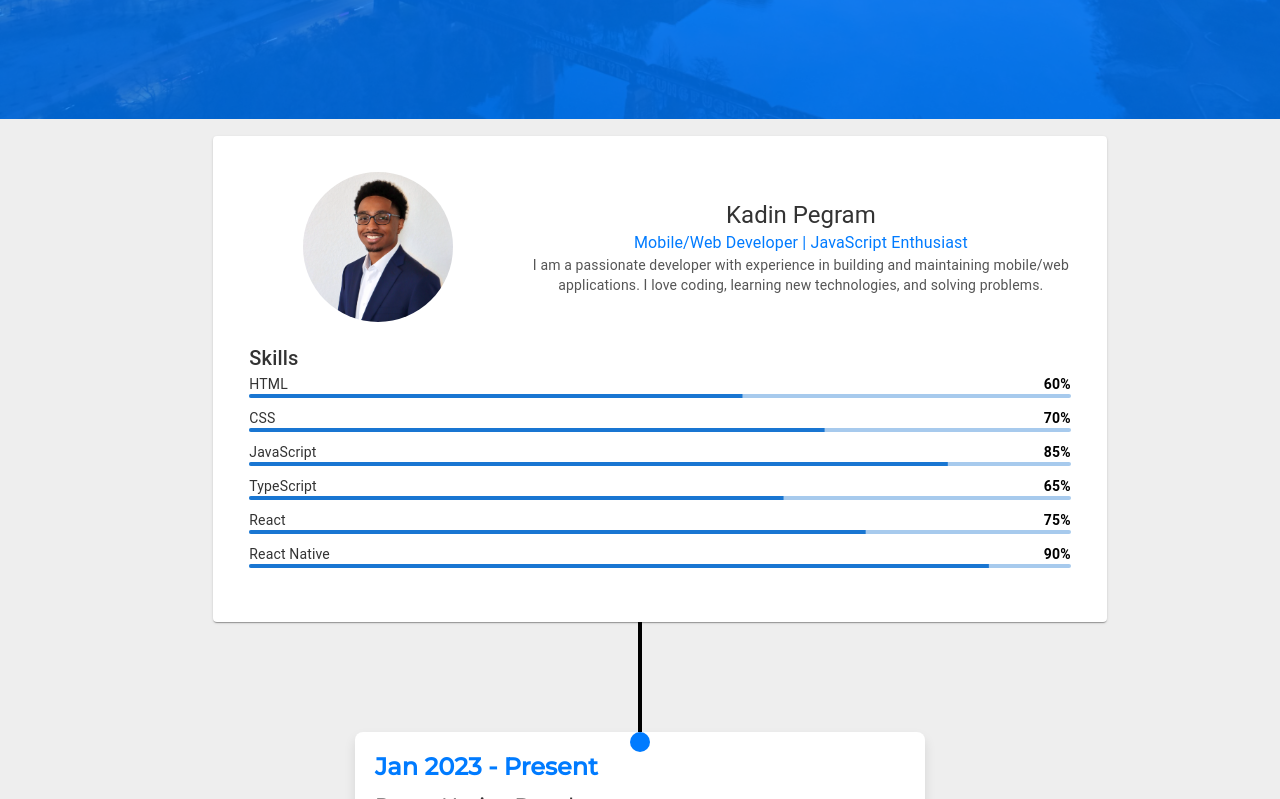
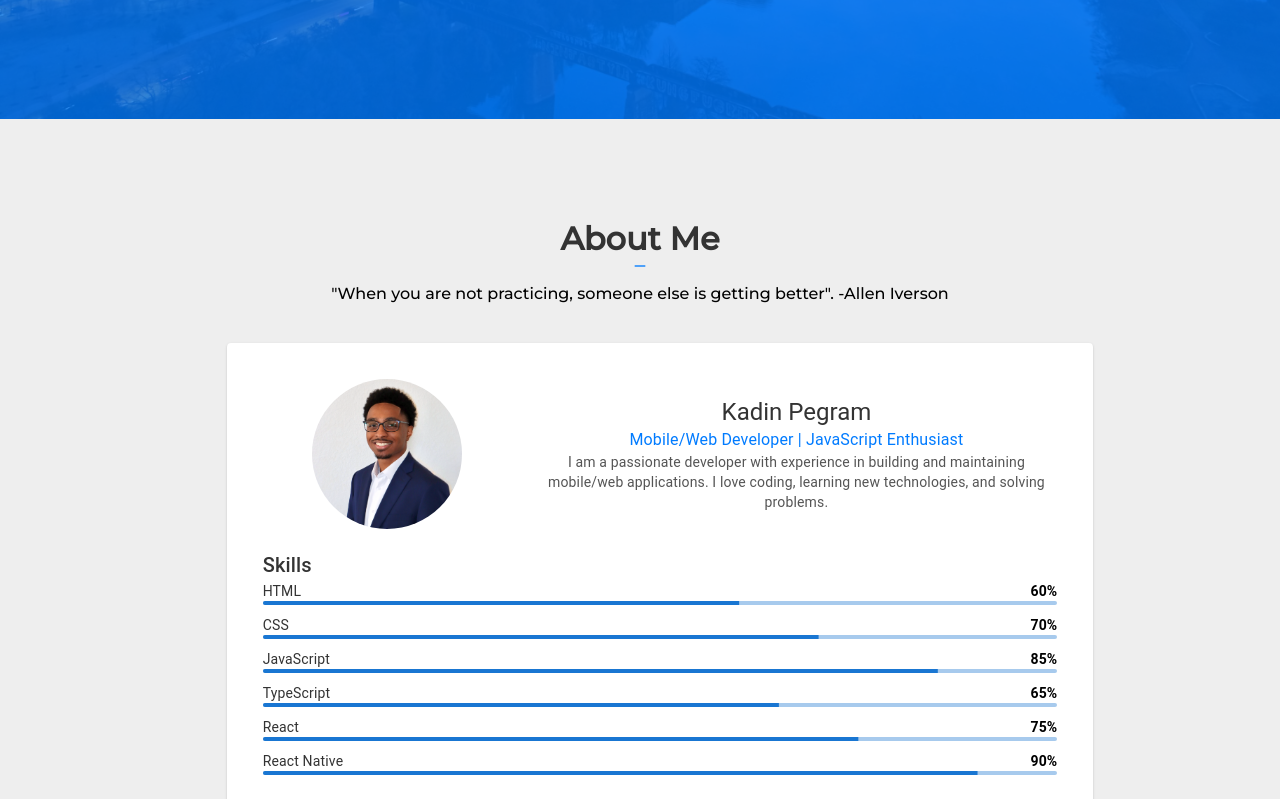
Before and after one commit to kepegram/myPortfolio, a React (Create React App) app: page / in a window 1280 px wide. Shown: the part 681-1480 px from the top of the page. Built offline with nearby package versions, Linux system fonts and the light colour scheme; no server answers.

Commit message:
Fixed some styling for small screens

```diff
--- a/src/components/about/about.css
+++ b/src/components/about/about.css
@@ -1,11 +1,12 @@
 /* Base styles */
 .a {
   display: flex;
-  height: 220vh;
+  min-height: 100vh;
   background-color: #eeeeee;
   align-items: center;
   justify-content: center;
   flex-direction: column;
+  padding: 20px;
 }
 
 .a-title {
@@ -28,6 +29,7 @@
   border-radius: 12px;
   transition: ease-in-out 200ms;
   width: 100%;
+  max-width: 1200px;
   margin: 0 auto;
 }
 
@@ -104,7 +106,7 @@
 /* Mobile responsiveness */
 @media (max-width: 768px) {
   .a {
-    height: auto;
+    min-height: auto;
     padding: 20px;
   }
 
--- a/src/components/projects/project.css
+++ b/src/components/projects/project.css
@@ -1,7 +1,7 @@
 /* Base styles */
 .p {
   display: flex;
-  height: 100vh;
+  min-height: 100vh;
   background-color: #eeeeee;
   align-items: center;
   justify-content: center;
```
